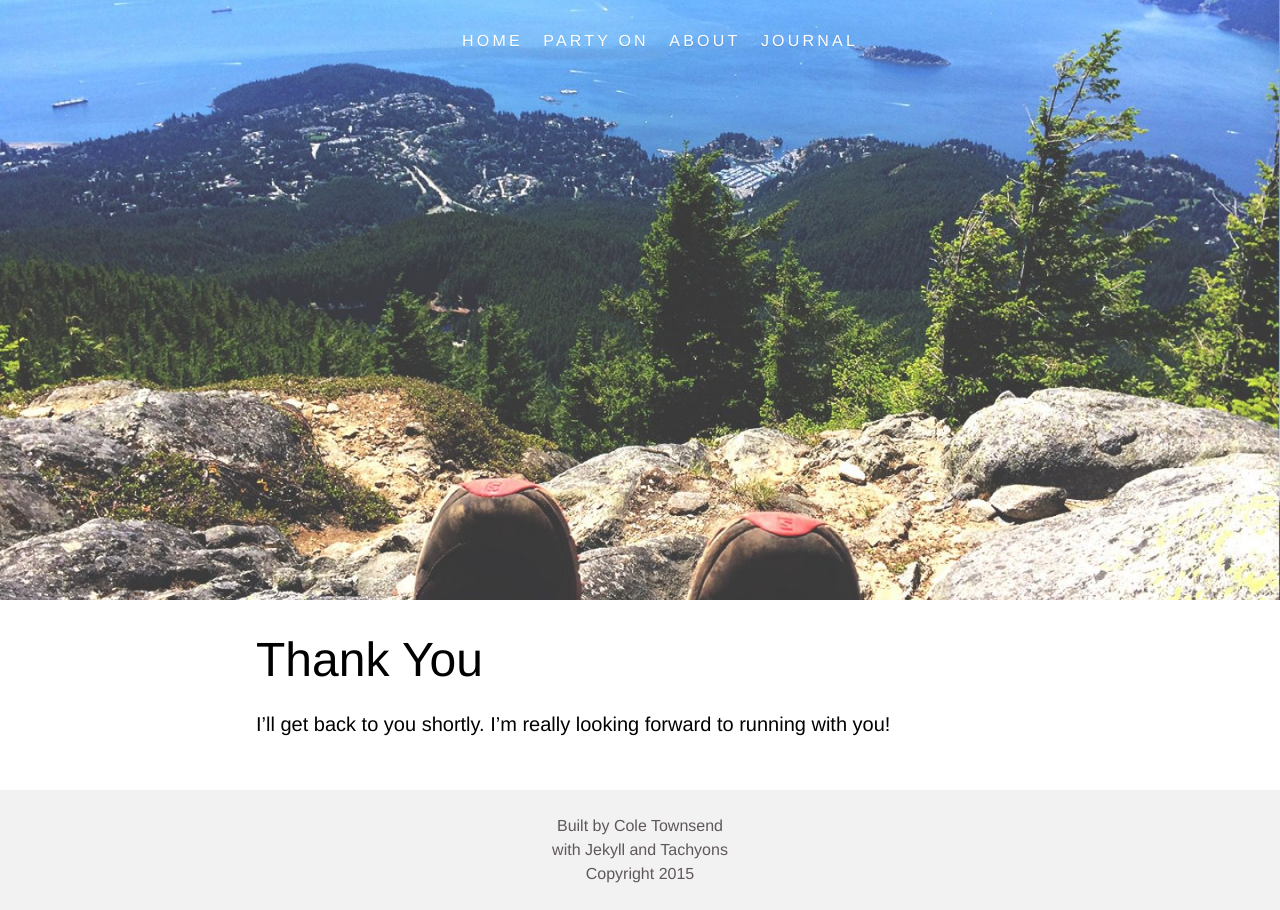
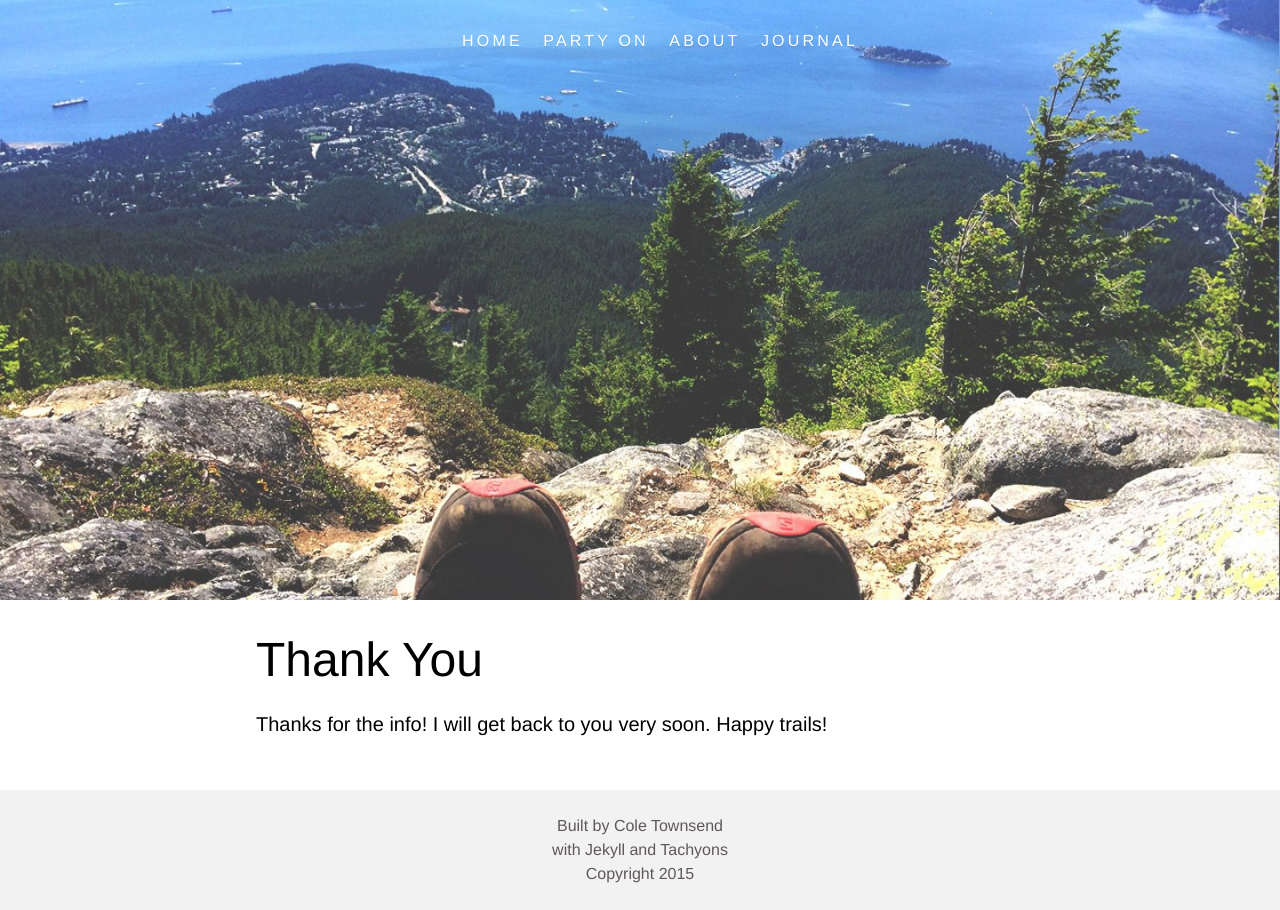
Before and after one commit to ColeTownsend/Set-The-Pace, a Jekyll site: the page built from thank-you.md, in a window 1280 px wide. Built offline with Jekyll 4.4.1, drawn with Linux system fonts in a browser that asks for light colours; Markdown is read by kramdown in place of the engine named in the settings.

Commit message:
Update thank-you.md

```diff
--- a/thank-you.md
+++ b/thank-you.md
@@ -5,4 +5,4 @@ published: true
 ---
 
 
-I'll get back to you shortly. I'm really looking forward to running with you!
+Thanks for the info! I will get back to you very soon. Happy trails!
```
